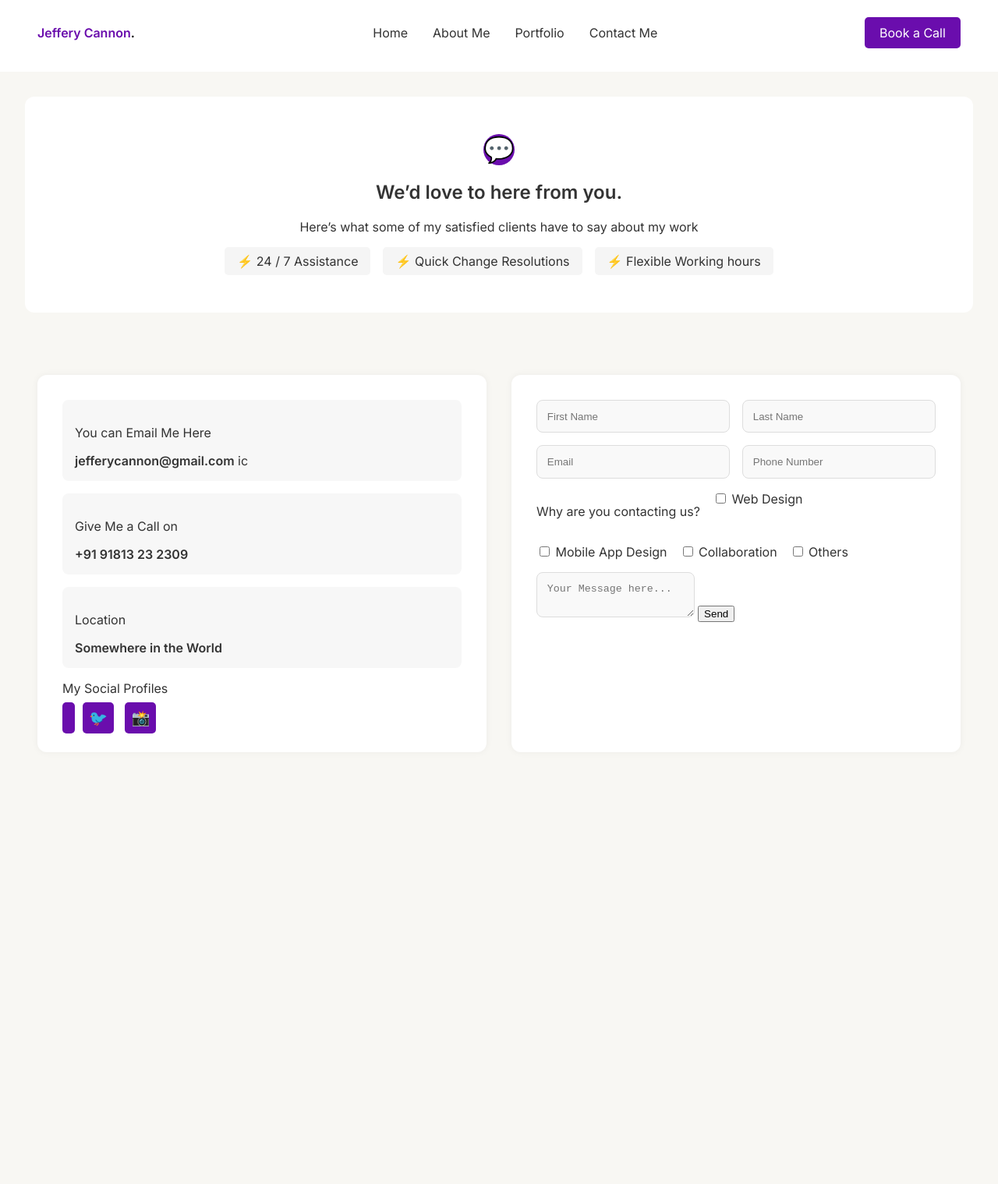
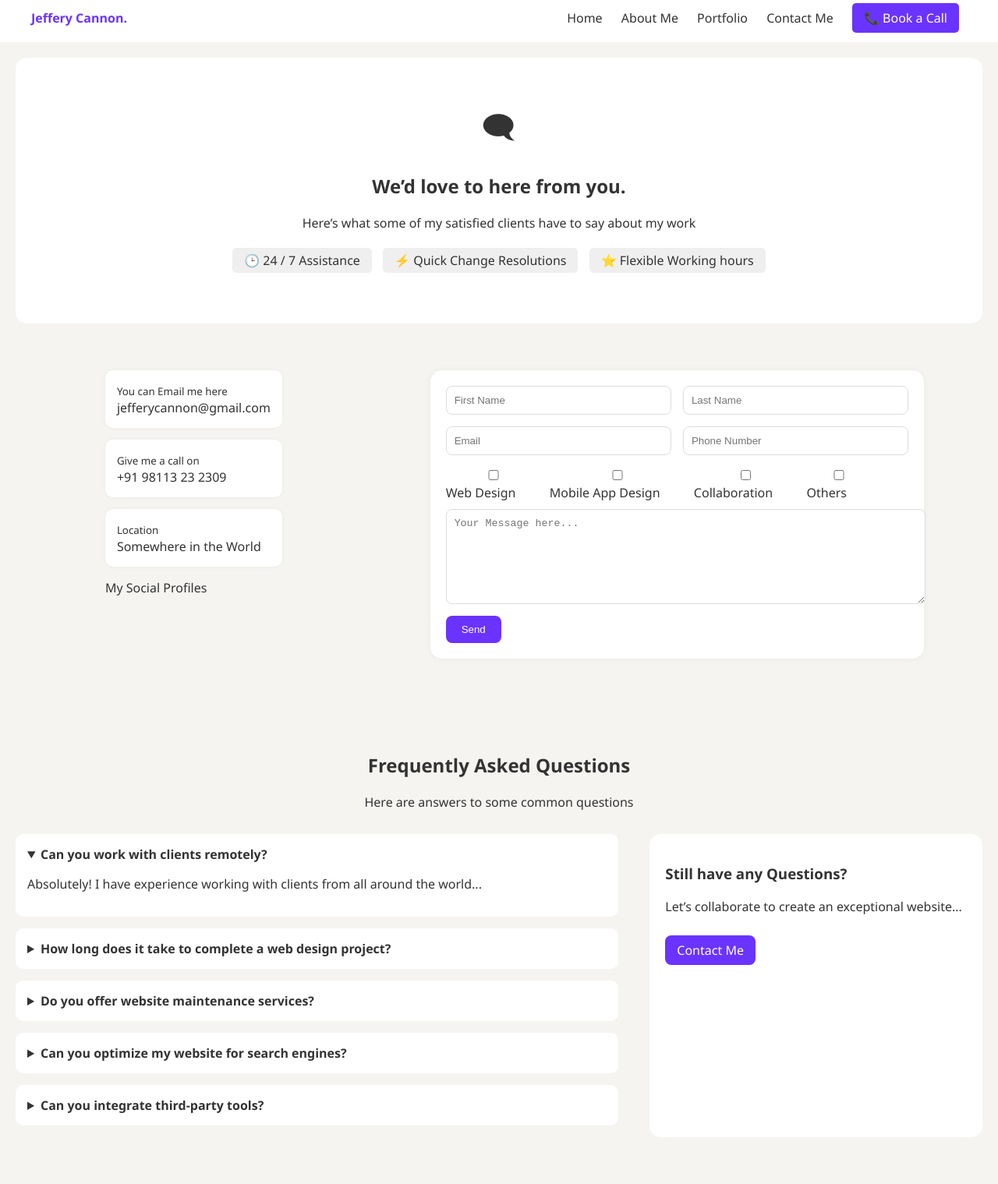
Before and after one commit to ElizCodeSurgeon/ProjectCannon, a plain HTML site: page index.html in a window 1280 px wide. Shown: the part 8-1527 px from the top of the page at 78% size. Before the commit the page ends 1021 px from the top, so only its background shows below. Drawn offline with Linux system fonts and the light colour scheme.

Commit message:
Updated command

```diff
--- a/index.html
+++ b/index.html
@@ -1,91 +1,136 @@
 <!DOCTYPE html>
 <html lang="en">
 <head>
-  <meta charset="UTF-8">
-  <meta name="viewport" content="width=device-width, initial-scale=1.0">
-  <title>Project Cannon</title>
-  <link rel="stylesheet" href="styles.css">
-  <link href="https://fonts.googleapis.com/css2?family=Inter:wght@400;600&display=swap" rel="stylesheet">
+  <meta charset="UTF-8" />
+  <meta name="viewport" content="width=device-width, initial-scale=1.0" />
+  <title>Jeffery Cannon</title>
+  <link rel="stylesheet" href="styles.css" />
 </head>
 <body>
   <header>
-
-
-    <div class="logo">Jeffery Cannon<span>.</span></div>
+    <div class="logo">Jeffery Cannon.</div>
     <nav>
-      <ul>
-        <li>Home</li>
-        <li>About Me</li>
-        <li>Portfolio</li>
-        <li>Contact Me</li>
-      </ul>
+      <a href="#">Home</a>
+      <a href="#">About Me</a>
+      <a href="#">Portfolio</a>
+      <a href="#">Contact Me</a>
+      <a href="#" class="cta">📞 Book a Call</a>
     </nav>
-    <a href="#" class="call-button">Book a Call</a>
   </header>
 
   <section class="hero">
-    <div class="icon">💬</div>
+    <div class="hero-content">
+      <div class="icon-box"> <span class="icon">🗨</span> </div>
       <h1>We’d love to here from you.</h1>
       <p>Here’s what some of my satisfied clients have to say about my work</p>
-
       <div class="features">
-      <div class="feature">⚡ 24 / 7 Assistance</div>
-      <div class="feature">⚡ Quick Change Resolutions</div>
-      <div class="feature">⚡ Flexible Working hours</div>
+        <span>🕒 24 / 7 Assistance</span>
+  <span>⚡ Quick Change Resolutions</span>
+  <span>⭐ Flexible Working hours</span>
+      </div>
     </div>
   </section>
 
   <section class="contact-section">
     <div class="contact-info">
-      <div class="box">
-        <p>You can Email Me Here</p>
-        <strong>jefferycannon@gmail.com</strong>
-        <span>ic</span>
 
+      <div class="card">
+        <div class="icon-box"><i class="fas fa-arrow-right"></i></div>
+        <div class="text-content">
+          <small>You can Email me here</small>
+          <div>jefferycannon@gmail.com</div>
         </div>
-      <div class="box">
-        <p>Give Me a Call on</p>
-        <strong>+91 91813 23 2309</strong>
+      </div>
 
+      <div class="card">
+        <div class="icon-box"><i class="fas fa-arrow-right"></i></div>
+        <div class="text-content">
+          <small>Give me a call on</small>
+          <div>+91 98113 23 2309</div>
         </div>
-      <div class="box">
-        <p>Location</p>
-        <strong>Somewhere in the World</strong>
+      </div>
+
+      <div class="card">
+        <div class="icon-box"><i class="fas fa-arrow-right"></i></div>
+        <div class="text-content">
+          <small>Location</small>
+          <div>Somewhere in the World</div>
+        </div>
+      </div>
+
+      <div class="social-block">
+        <p class="social-title">My Social Profiles</p>
+        <div class="social-icons">
+          <a href="#"><i class="fab fa-linkedin-in"></i></a>
+          <a href="#"><i class="fab fa-twitter"></i></a>
+          <a href="#"><i class="fab fa-github"></i></a>
+        </div>
+      </div>
+
     </div>
 
 
-      <p>My Social Profiles</p>
-      <div class="social-icons">
-        <a href="https://www.linkedin.com/loin"><i class="fa fa-linkedin-square" aria-hidden="true"></i></a>
-        <a href="#">🐦</a>
-        <a href="#">📸</a>
+        </div>
       </div>
     </div>
 
-    <form class="contact-form">
+    <div class="contact-form">
+      <form>
         <div class="row">
-        <input type="text" placeholder="First Name">
-        <input type="text" placeholder="Last Name">
+          <input type="text" placeholder="First Name" />
+          <input type="text" placeholder="Last Name" />
         </div>
-
         <div class="row">
-        <input type="email" placeholder="Email">
-        <input type="text" placeholder="Phone Number">
+          <input type="email" placeholder="Email" />
+          <input type="tel" placeholder="Phone Number" />
         </div>
-
-      <div class="checkbox-group">
-        <p>Why are you contacting us?</p>
-        <label><input type="checkbox"> Web Design</label>
-        <label><input type="checkbox"> Mobile App Design</label>
-        <label><input type="checkbox"> Collaboration</label>
-        <label><input type="checkbox"> Others</label>
+        <div class="checkboxes">
+          <label><input type="checkbox" /> Web Design</label>
+          <label><input type="checkbox" /> Mobile App Design</label>
+          <label><input type="checkbox" /> Collaboration</label>
+          <label><input type="checkbox" /> Others</label>
         </div>
-
         <textarea placeholder="Your Message here..."></textarea>
-
-
         <button type="submit">Send</button>
       </form>
+    </div>
   </section>
+
+  <section class="faq-section">
+    <h2>Frequently Asked Questions</h2>
+    <p>Here are answers to some common questions</p>
+    <div class="faq-container">
+      <div class="faq">
+        <details open>
+          <summary>Can you work with clients remotely?</summary>
+          <p>
+            Absolutely! I have experience working with clients from all around the world...
+          </p>
+        </details>
+        <details>
+          <summary>How long does it take to complete a web design project?</summary>
+          <p>Depends on scope, usually 2–6 weeks.</p>
+        </details>
+        <details>
+          <summary>Do you offer website maintenance services?</summary>
+          <p>Yes, ongoing support and updates available.</p>
+        </details>
+        <details>
+          <summary>Can you optimize my website for search engines?</summary>
+          <p>Yes, SEO best practices included in all projects.</p>
+        </details>
+        <details>
+          <summary>Can you integrate third-party tools?</summary>
+          <p>Yes, including analytics, CRMs, and payment gateways.</p>
+        </details>
+      </div>
+      <div class="faq-cta">
+        <h3>Still have any Questions?</h3>
+        <p>Let’s collaborate to create an exceptional website...</p>
+        <a href="#" class="cta">Contact Me</a>
+      </div>
+    </div>
+  </section>
+
 </body>
 </html>
--- a/styles.css
+++ b/styles.css
@@ -1,270 +1,169 @@
 body {
   margin: 0;
-  font-family: 'Inter', sans-serif;
-  background: #f8f7f3;
+  font-family: 'Segoe UI', sans-serif;
+  background: #f5f4f1;
   color: #333;
 }
 
 header {
   display: flex;
   justify-content: space-between;
+  padding: 20px 40px;
+  background: white;
   align-items: center;
-  padding: 1.5rem 3rem;
-  background: #fff;
 }
 
 .logo {
+  color: #6b33ff;
   font-weight: bold;
-  color: #6a0dad;
 }
 
-.logo span {
-  color: #000;
+nav a {
+  margin: 0 10px;
+  text-decoration: none;
+  color: #333;
 }
 
-nav ul {
-  list-style: none;
-  display: flex;
-  gap: 2rem;
-}
-
-nav li {
-  cursor: pointer;
-}
-
-.call-button {
-  background: #6a0dad;
-  color: #fff;
-  padding: 0.6rem 1.2rem;
+nav .cta {
+  background: #6b33ff;
+  color: white;
+  padding: 8px 15px;
   border-radius: 5px;
-  text-decoration: none;
 }
 
 .hero {
   text-align: center;
-  padding: 3rem 1rem;
-  background: #fff;
-  margin: 2rem;
-  border-radius: 12px;
+  padding: 60px 20px;
+  background: white;
+  margin: 20px;
+  border-radius: 15px;
 }
 
 .hero .icon {
-  font-size: 2rem;
-  background: #6a0dad;
-  color: white;
-  width: 40px;
-  height: 40px;
-  margin: auto;
-  border-radius: 50%;
-  line-height: 40px;
+  font-size: 40px;
 }
 
-.features {
-  display: flex;
-  justify-content: center;
-  gap: 1rem;
-  margin-top: 1rem;
-  flex-wrap: wrap;
-}
-
-.feature {
-  background: #f5f5f5;
-  padding: 0.5rem 1rem;
+.features span {
+  background: #efefef;
+  padding: 5px 15px;
   border-radius: 5px;
+  margin: 5px;
+  display: inline-block;
 }
 
 .contact-section {
   display: flex;
+  justify-content: space-around;
+  padding: 40px;
   flex-wrap: wrap;
-  justify-content: space-around;
-  padding: 2rem;
 }
 
-.contact-info, .contact-form {
-  background: #fff;
-  padding: 2rem;
-  border-radius: 12px;
-  margin: 1rem;
-  flex: 1 1 300px;
-  box-shadow: 0 0 10px rgba(0, 0, 0, 0.05);
-
+.contact-info {
+  max-width: 300px;
 }
 
-.contact-info .box {
-  background: #f7f7f7;
-  margin-bottom: 1rem;
-  padding: 1rem;
-  border-radius: 8px;
+.card {
+  background: white;
+  padding: 15px;
+  border-radius: 10px;
+  margin-bottom: 15px;
+  box-shadow: 0 0 5px rgba(0,0,0,0.05);
 }
 
 .social-icons a {
+  display: inline-block;
   margin-right: 10px;
-  font-size: 1.2rem;
   text-decoration: none;
-  background: #6a0dad;
-  color: white;
-  padding: 0.5rem;
-  border-radius: 5px;
+  color: #333;
 }
 
-.contact-form .row {
-  display: flex;
-  gap: 1rem;
-  margin-bottom: 1rem;
+.contact-form form {
+  background: white;
+  padding: 20px;
+  border-radius: 15px;
+  box-shadow: 0 0 10px rgba(0,0,0,0.05);
+  max-width: 600px;
+  width: 100%;
 }
 
-.contact-form input, .contact-form textarea {
+.row {
+  display: flex;
+  gap: 15px;
+  margin-bottom: 15px;
+}
+
+input, textarea {
   flex: 1;
-  padding: 0.8rem;
+  padding: 10px;
   border: 1px solid #ddd;
   border-radius: 8px;
-  background: #f9f9f9;
+  width: 100%;
 }
 
-.checkbox-group {
-  display: flex;
-  flex-wrap: wrap;
-  gap: 1rem;
-  margin: 1rem 0;
+.checkboxes label {
+  display: inline-block;
+  margin-right: 15px;
+  margin-bottom: 10px;
 }
 
-.contact-form button {
-  backgrobody {
-    margin: 0;
-    font-family: 'Inter', sans-serif;
-    background: #f8f7f3;
-    color: #333;
-  }
+textarea {
+  min-height: 100px;
+}
 
-  header {
-    display: flex;
-    justify-content: space-between;
-    align-items: center;
-    padding: 1.5rem 3rem;
-    background: #fff;
-  }
+button {
+  background: #6b33ff;
+  color: white;
+  border: none;
+  padding: 10px 20px;
+  border-radius: 8px;
+  cursor: pointer;
+  margin-top: 10px;
+}
 
-  .logo {
-    font-weight: bold;
-    color: #6a0dad;
-  }
+.faq-section {
+  padding: 60px 20px;
+  text-align: center;
+}
 
-  .logo span {
-    color: #000;
-  }
+.faq-container {
+  display: flex;
+  justify-content: space-between;
+  gap: 40px;
+  margin-top: 30px;
+  flex-wrap: wrap;
+}
 
-  nav ul {
-    list-style: none;
-    display: flex;
-    gap: 2rem;
-  }
+.faq {
+  flex: 2;
+}
 
-  nav li {
-    cursor: pointer;
-  }
+.faq details {
+  background: white;
+  margin-bottom: 15px;
+  padding: 15px;
+  border-radius: 10px;
+  text-align: left;
+}
 
-  .call-button {
-    background: #6a0dad;
-    color: #fff;
-    padding: 0.6rem 1.2rem;
-    border-radius: 5px;
-    text-decoration: none;
-  }
+.faq summary {
+  font-weight: bold;
+  cursor: pointer;
+}
 
-  .hero {
-    text-align: center;
-    padding: 3rem 1rem;
-    background: #fff;
-    margin: 2rem;
-    border-radius: 12px;
-  }
+.faq-cta {
+  background: white;
+  padding: 20px;
+  border-radius: 15px;
+  flex: 1;
+  text-align: left;
+}
 
-  .hero .icon {
-    font-size: 2rem;
-    background: #6a0dad;
-    color: white;
-    width: 40px;
-    height: 40px;
-    margin: auto;
-    border-radius: 50%;
-    line-height: 40px;
-  }
-
-  .features {
-    display: flex;
-    justify-content: center;
-    gap: 1rem;
-    margin-top: 1rem;
-    flex-wrap: wrap;
-  }
-
-  .feature {
-    background: #f5f5f5;
-    padding: 0.5rem 1rem;
-    border-radius: 5px;
-  }
-
-  .contact-section {
-    display: flex;
-    flex-wrap: wrap;
-    justify-content: space-around;
-    padding: 2rem;
-  }
-
-  .contact-info, .contact-form {
-    background: #fff;
-    padding: 2rem;
-    border-radius: 12px;
-    margin: 1rem;
-    flex: 1 1 300px;
-    box-shadow: 0 0 10px rgba(0, 0, 0, 0.05);
-  }
-
-  .contact-info .box {
-    background: #f7f7f7;
-    margin-bottom: 1rem;
-    padding: 1rem;
-    border-radius: 8px;
-  }
-
-  .social-icons a {
-    margin-right: 10px;
-    font-size: 1.2rem;
-    text-decoration: none;
-    background: #6a0dad;
-    color: white;
-    padding: 0.5rem;
-    border-radius: 5px;
-  }
-
-  .contact-form .row {
-    display: flex;
-    gap: 1rem;
-    margin-bottom: 1rem;
-  }
-
-  .contact-form input, .contact-form textarea {
-    flex: 1;
-    padding: 0.8rem;
-    border: 1px solid #ddd;
-    border-radius: 8px;
-    background: #f9f9f9;
-  }
-
-  .checkbox-group {
-    display: flex;
-    flex-wrap: wrap;
-    gap: 1rem;
-    margin: 1rem 0;
-  }
-
-  .contact-form button {
-    background: #6a0dad;
-    color: white;
-    border: none;
-    padding: 0.8rem 1.5rem;
-    border-radius: 8px;
-    cursor: pointer;
-  }
-
+.faq-cta .cta {
+  display: inline-block;
+  background: #6b33ff;
+  color: white;
+  padding: 8px 15px;
+  border-radius: 8px;
+  margin-top: 10px;
+  text-decoration: none;
 }
```
Lines whose indentation alone changed are shown as unchanged.
